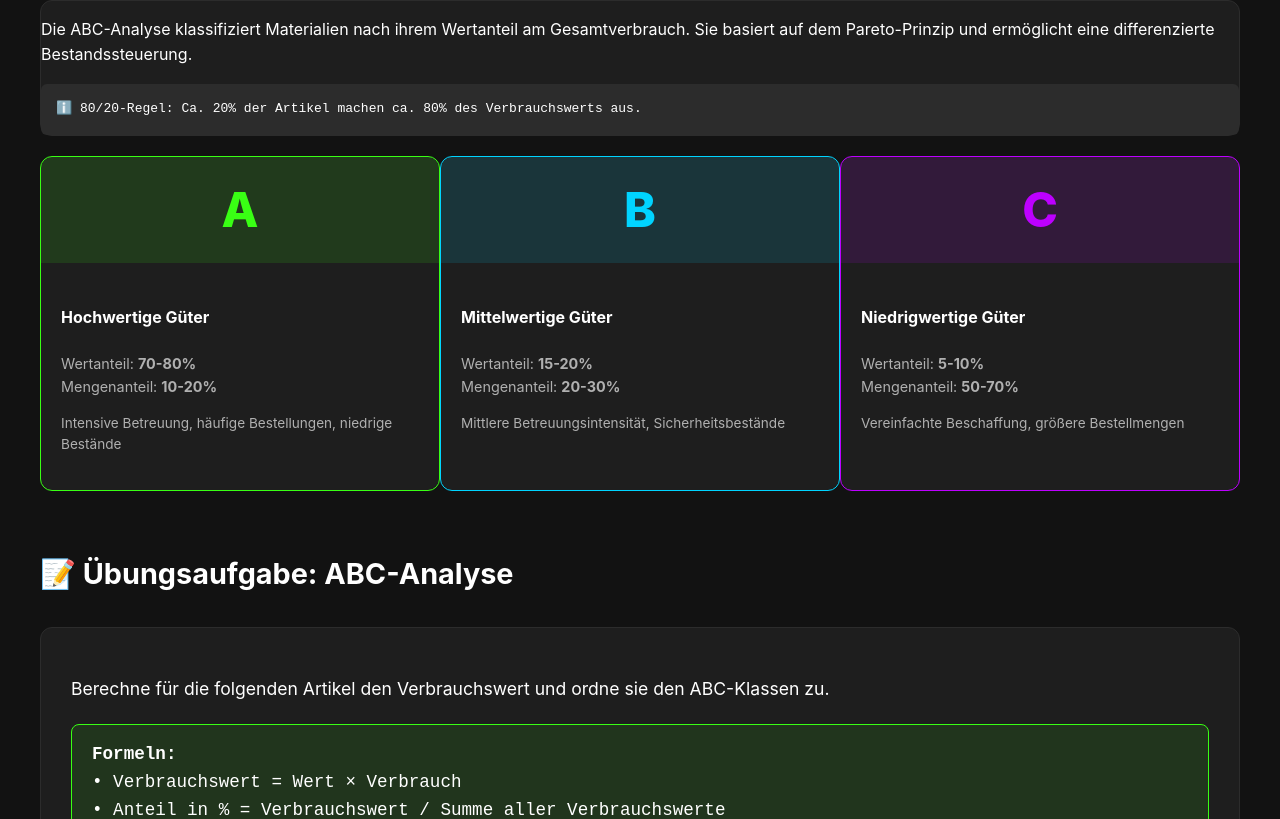
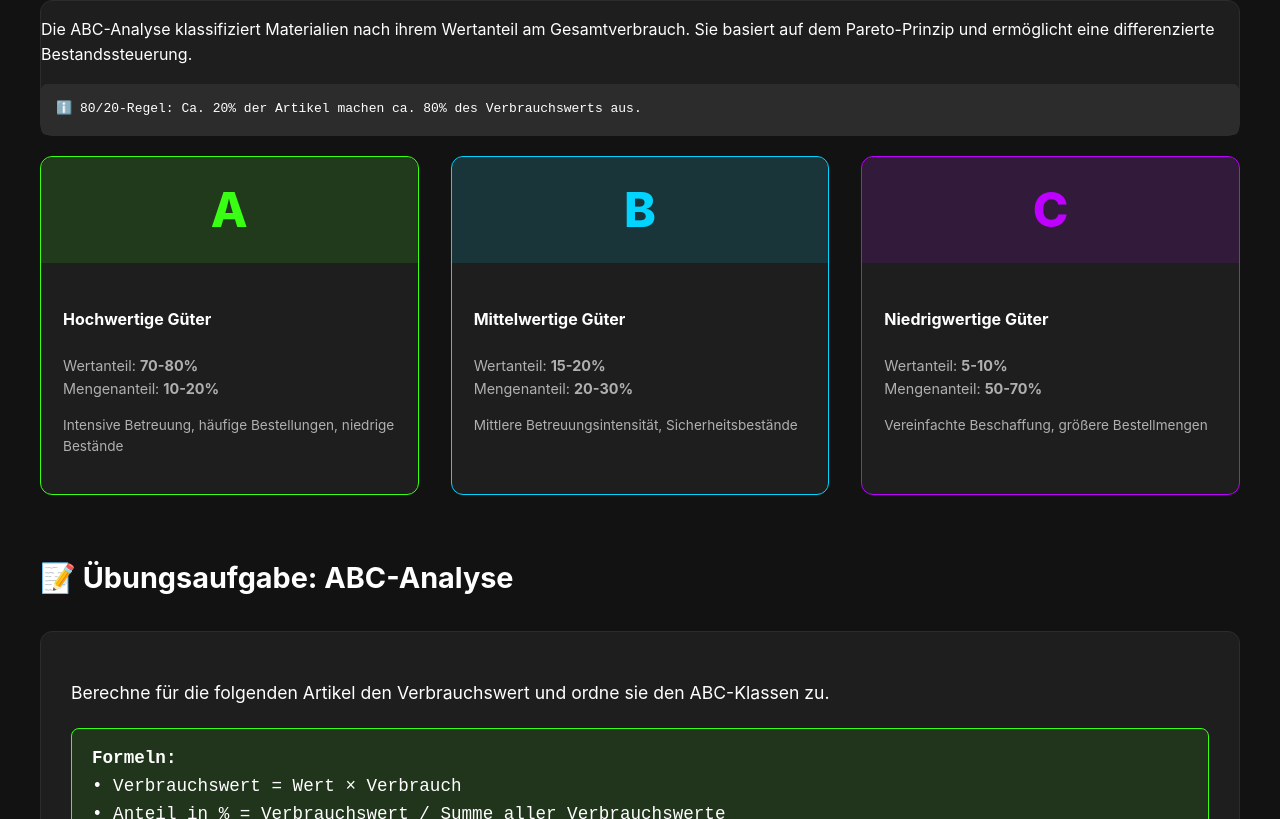
Before and after one commit to dung592847/PWL_E_LEARNING, a Vue app: page /abc-xyz in a window 1280 px wide. Shown: the part 481-1300 px from the top of the page. Built offline with nearby package versions, Linux system fonts and the light colour scheme.

Commit message:
finished abc xyz module

```diff
--- a/src/views/AbcXyzView.vue
+++ b/src/views/AbcXyzView.vue
@@ -726,6 +726,13 @@ const resetExercise = () => {
 .cell-bx, .cell-ay { background: rgba(0, 212, 255, 0.15); }
 .cell-cz { background: rgba(255, 107, 107, 0.2); }
 
+/* View-specific spacing & width tweaks to avoid cards touching/overlapping */
+.abc-xyz-view .container { max-width: 1200px; }
+.abc-xyz-view .grid-3 { gap: 2rem; grid-template-columns: repeat(3, 1fr); }
+.abc-xyz-view .class-card { padding: 0; }
+.abc-xyz-view .class-body { padding: 22px; }
+.abc-xyz-view .class-card .class-header { border-top-left-radius: 12px; border-top-right-radius: 12px; }
+
 /* Results */
 .results-summary { margin-top: 30px; }
 .stat-box { background: var(--color-bg-hover); padding: 20px; border-radius: 8px; text-align: center; }
```
